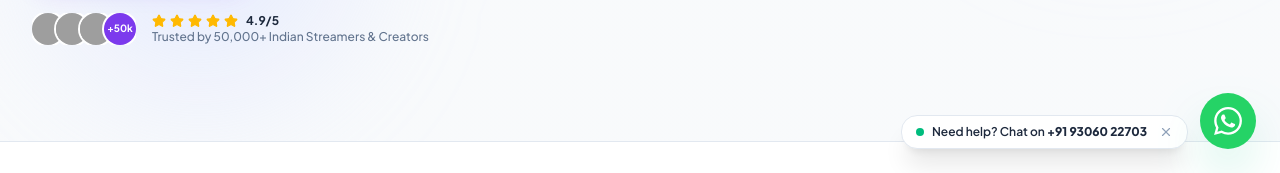
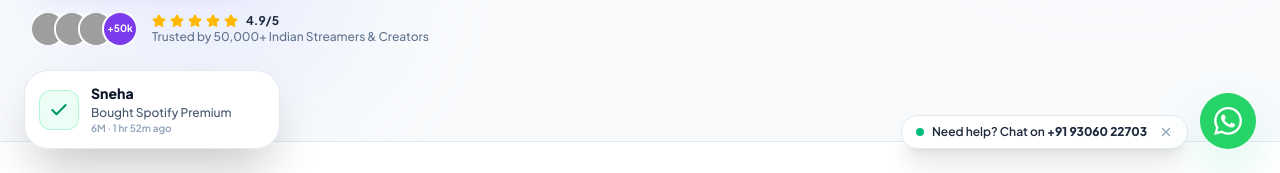
Before and after one commit to systumott1-dotcom/systum-Ott, a React (Vite) app in the folder frontend/: page / in a window 1280 px wide. Shown: the part 627-800 px from the top of the page. Built offline with nearby package versions, Linux system fonts and the light colour scheme; no server answers; grey boxes are pictures that could not be loaded.

Commit message:
feat: slowed purchase popup to 15s delay with real-time live activity feed from API

```diff
--- a/frontend/src/components/LivePurchasePopup.tsx
+++ b/frontend/src/components/LivePurchasePopup.tsx
@@ -1,4 +1,4 @@
-import React, { useState, useEffect } from 'react';
+import React, { useState, useEffect, useMemo } from 'react';
 import { Check, X } from 'lucide-react';
 
 interface PurchaseItem {
@@ -6,61 +6,138 @@
   name: string;
   product: string;
   plan: string;
-  timeAgo: string;
-  city?: string;
+  timestamp: number; // Unix timestamp in milliseconds for real-time calculation
 }
 
-const RECENT_PURCHASES: PurchaseItem[] = [
-  { id: '1', name: 'Sneha', product: 'Spotify Premium', plan: '6M', timeAgo: '2 hr ago', city: 'Mumbai' },
-  { id: '2', name: 'Ishaan', product: 'Spotify Premium', plan: '1Y', timeAgo: '52 min ago', city: 'Delhi NCR' },
-  { id: '3', name: 'Aarav', product: 'Netflix 4K UHD', plan: '3M', timeAgo: '7 min ago', city: 'Bangalore' },
-  { id: '4', name: 'Pooja', product: 'Canva Pro Edu', plan: '1Y', timeAgo: '18 min ago', city: 'Pune' },
-  { id: '5', name: 'Rohan', product: 'YouTube Premium', plan: '1Y', timeAgo: '34 min ago', city: 'Hyderabad' },
-  { id: '6', name: 'Ananya', product: 'Disney+ Hotstar', plan: '1Y', timeAgo: '1 hr ago', city: 'Kolkata' },
-  { id: '7', name: 'Karan', product: 'ChatGPT Plus 4o', plan: '1M', timeAgo: '12 min ago', city: 'Jaipur' },
-  { id: '8', name: 'Priya', product: 'Prime Video 4K', plan: '6M', timeAgo: '1 hr 15 min ago', city: 'Ahmedabad' },
-  { id: '9', name: 'Vikram', product: 'Adobe Creative Cloud', plan: '1Y', timeAgo: '42 min ago', city: 'Chandigarh' },
-  { id: '10', name: 'Ayush', product: 'SonyLIV + Zee5 Combo', plan: '1Y', timeAgo: '1 hr 45 min ago', city: 'Lucknow' },
-  { id: '11', name: 'Neha', product: 'MS Office 365 Pro', plan: 'Lifetime', timeAgo: '26 min ago', city: 'Indore' },
-  { id: '12', name: 'Aditya', product: 'Netflix 4K Screen PIN', plan: '1M', timeAgo: '4 min ago', city: 'Chennai' },
+// Fallback pool with relative minute offsets within the last 2 hours (2m to 110m ago)
+const SEED_OFFSETS = [
+  { name: 'Sneha', product: 'Spotify Premium', plan: '6M', offsetMins: 112 },
+  { name: 'Ishaan', product: 'Spotify Premium', plan: '1Y', offsetMins: 48 },
+  { name: 'Aarav', product: 'Netflix 4K UHD', plan: '3M', offsetMins: 6 },
+  { name: 'Pooja', product: 'Canva Pro', plan: '1Y', offsetMins: 19 },
+  { name: 'Rohan', product: 'YouTube Premium', plan: '1Y', offsetMins: 32 },
+  { name: 'Ananya', product: 'Disney+ Hotstar', plan: '1Y', offsetMins: 58 },
+  { name: 'Karan', product: 'ChatGPT Plus 4o', plan: '1M', offsetMins: 11 },
+  { name: 'Priya', product: 'Prime Video 4K', plan: '6M', offsetMins: 74 },
+  { name: 'Vikram', product: 'Adobe Creative Cloud', plan: '1Y', offsetMins: 39 },
+  { name: 'Ayush', product: 'SonyLIV + Zee5 Combo', plan: '1Y', offsetMins: 95 },
+  { name: 'Neha', product: 'MS Office 365 Pro', plan: 'Lifetime', offsetMins: 23 },
+  { name: 'Aditya', product: 'Netflix 4K Screen PIN', plan: '1M', offsetMins: 3 },
 ];
 
+// Helper to compute exact real-time relative time ago
+const formatRealTimeAgo = (timestamp: number): string => {
+  const now = Date.now();
+  const diffMs = Math.max(0, now - timestamp);
+  const diffMins = Math.floor(diffMs / 60000);
+
+  if (diffMins < 1) {
+    return 'Just now';
+  }
+  if (diffMins === 1) {
+    return '1 min ago';
+  }
+  if (diffMins < 60) {
+    return `${diffMins} min ago`;
+  }
+
+  const hours = Math.floor(diffMins / 60);
+  const remMins = diffMins % 60;
+  if (hours === 1) {
+    return remMins > 0 ? `1 hr ${remMins}m ago` : '1 hr ago';
+  }
+  return `${hours} hr ago`;
+};
+
 export const LivePurchasePopup: React.FC = () => {
+  const [realOrders, setRealOrders] = useState<PurchaseItem[]>([]);
   const [currentIndex, setCurrentIndex] = useState(0);
   const [isVisible, setIsVisible] = useState(false);
   const [isDismissed, setIsDismissed] = useState(false);
 
+  // Initialize seed timestamps based on current clock time
+  const seedPurchases = useMemo<PurchaseItem[]>(() => {
+    const baseTime = Date.now();
+    return SEED_OFFSETS.map((item, idx) => ({
+      id: `seed-${idx}`,
+      name: item.name,
+      product: item.product,
+      plan: item.plan,
+      timestamp: baseTime - item.offsetMins * 60 * 1000,
+    }));
+  }, []);
+
+  // Fetch real order activity from backend & local storage
   useEffect(() => {
-    if (isDismissed) return;
+    const fetchRecentActivity = async () => {
+      try {
+        const res = await fetch('/api/orders/recent-activity');
+        const data = await res.json();
+        if (data.success && Array.isArray(data.orders) && data.orders.length > 0) {
+          const apiOrders: PurchaseItem[] = data.orders.map((o: any, idx: number) => ({
+            id: o.id || `real-${idx}`,
+            name: o.name || 'Customer',
+            product: o.product || 'Subscription',
+            plan: o.plan || 'Plan',
+            timestamp: typeof o.timestamp === 'number' ? o.timestamp : new Date(o.createdAt || Date.now()).getTime(),
+          }));
 
-    // Initial popup after 2 seconds
+          setRealOrders(apiOrders);
+        }
+      } catch {
+        // Fallback gracefully
+      }
+    };
+
+    fetchRecentActivity();
+  }, []);
+
+  // Combined pool prioritizing real orders
+  const activePool = useMemo(() => {
+    if (realOrders.length > 0) {
+      return [...realOrders, ...seedPurchases];
+    }
+    return seedPurchases;
+  }, [realOrders, seedPurchases]);
+
+  // Timed popup sequence: Visible for 5s, delayed 15s before next popup
+  useEffect(() => {
+    if (isDismissed || activePool.length === 0) return;
+
+    // Initial popup 4 seconds after page load
     const initialTimer = setTimeout(() => {
       setIsVisible(true);
-    }, 2000);
+    }, 4000);
 
-    // Show popup every 5.5 seconds (Visible for 4s, hidden for 1.5s)
-    const interval = setInterval(() => {
+    let delayTimer: ReturnType<typeof setTimeout> | null = null;
+
+    // When popup becomes visible, auto-hide after 5 seconds
+    // Then wait 15 seconds before triggering the next one
+    const intervalTimer = setInterval(() => {
       setIsVisible(false);
 
-      setTimeout(() => {
-        setCurrentIndex((prev) => (prev + 1) % RECENT_PURCHASES.length);
+      // 15 seconds delay before showing the next popup
+      delayTimer = setTimeout(() => {
+        setCurrentIndex((prev) => (prev + 1) % activePool.length);
         setIsVisible(true);
-      }, 1500);
-    }, 6000);
+      }, 15000);
+    }, 20000); // Total cycle: 5s display + 15s delay = 20s
 
     return () => {
       clearTimeout(initialTimer);
-      clearInterval(interval);
+      if (delayTimer) clearTimeout(delayTimer);
+      clearInterval(intervalTimer);
     };
-  }, [isDismissed]);
+  }, [isDismissed, activePool.length]);
 
-  if (isDismissed) return null;
+  if (isDismissed || activePool.length === 0) return null;
 
-  const current = RECENT_PURCHASES[currentIndex];
+  const current = activePool[currentIndex % activePool.length];
+  const liveTimeAgo = formatRealTimeAgo(current.timestamp);
 
   return (
     <div
-      className={`fixed bottom-20 sm:bottom-6 left-4 sm:left-6 z-30 max-w-[290px] sm:max-w-[320px] transition-all duration-500 ease-out transform ${
+      className={`fixed bottom-20 sm:bottom-6 left-4 sm:left-6 z-30 max-w-[290px] sm:max-w-[320px] transition-all duration-700 ease-out transform ${
         isVisible
           ? 'opacity-100 translate-y-0 scale-100 pointer-events-auto'
           : 'opacity-0 translate-y-4 scale-95 pointer-events-none'
@@ -83,7 +160,7 @@
               Bought {current.product}
             </p>
             <span className="text-[10px] text-slate-400 font-semibold block mt-0.5 leading-tight">
-              {current.plan} · {current.timeAgo}
+              {current.plan} · {liveTimeAgo}
             </span>
           </div>
         </div>
```
Also changed, not shown: 1 other file (tests, documents, lock files or other folders).
